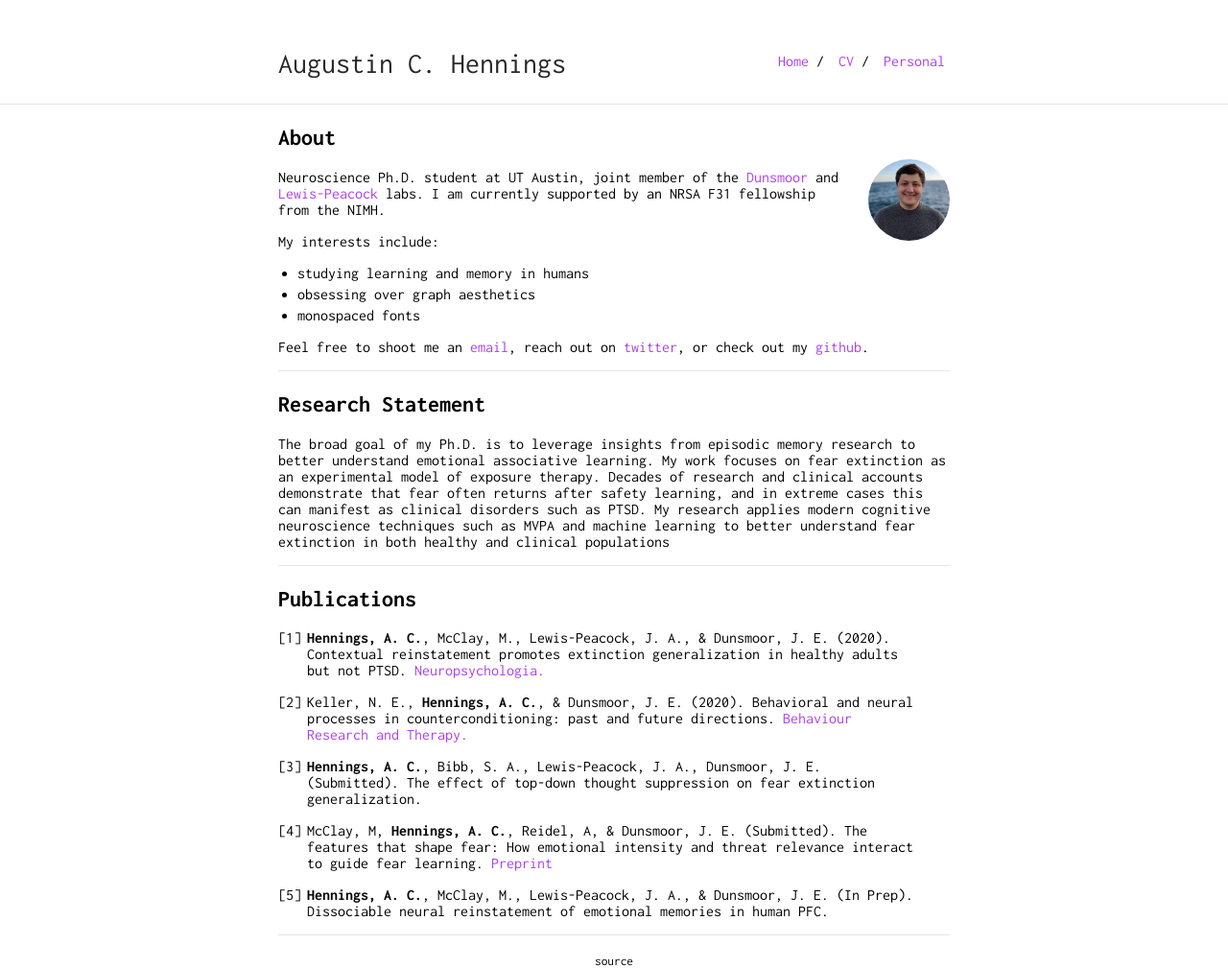
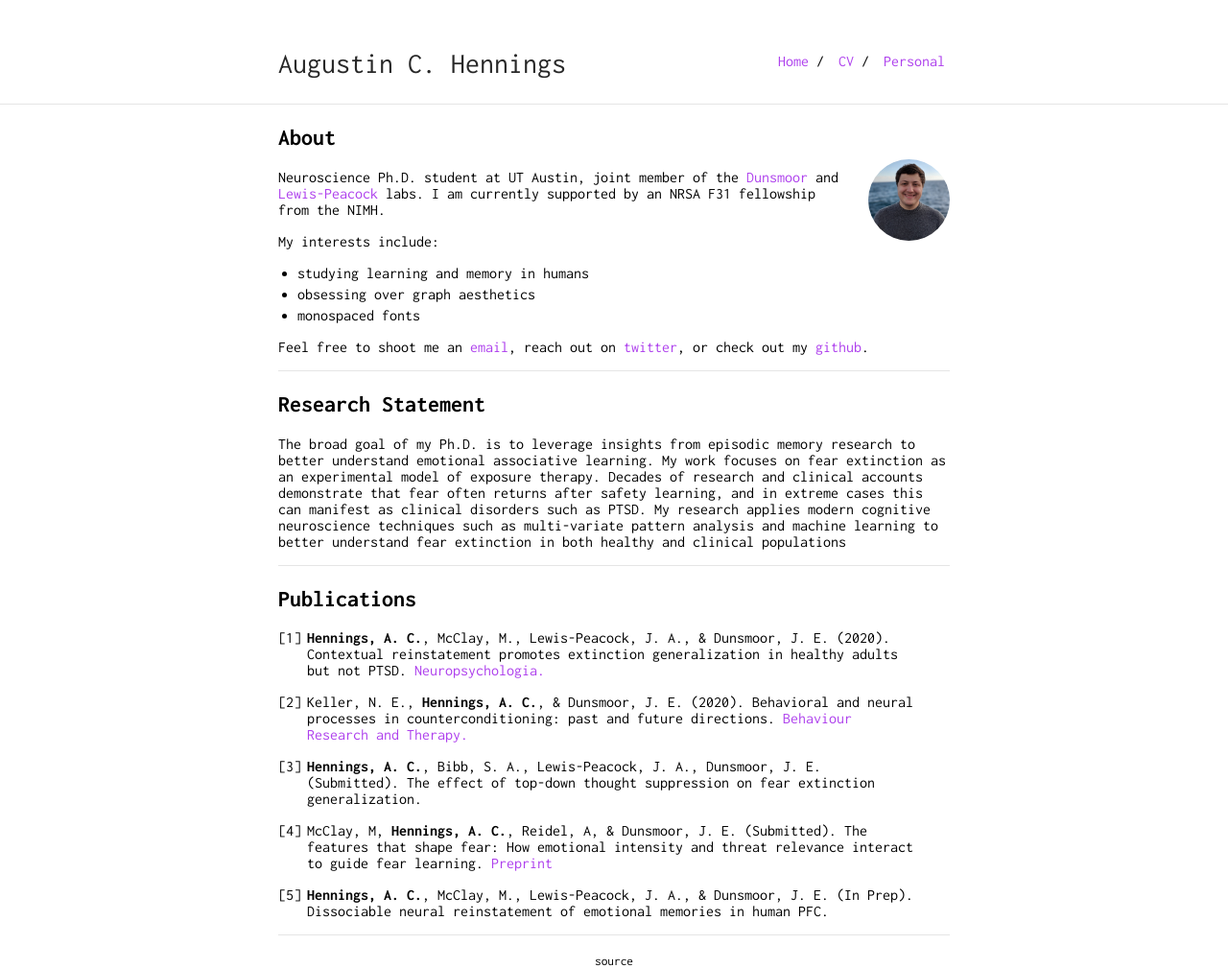
Before and after one commit to achennings/achennings.github.io, a Jekyll site: the page built from index.md, in a window 1280 px wide. Shown: the whole page at 96% size. Built offline with Jekyll 4.4.1, drawn with Linux system fonts in a browser that asks for light colours; our own code applies the rules of GitHub Pages for plain Markdown files.

Commit message:
final push

```diff
--- a/_config.yml
+++ b/_config.yml
@@ -1,5 +1,5 @@
 title: Augustin C. Hennings
-# url: https://achennings.github.io
+url: https://achennings.github.io
 # baseurl: "/index"
 # remote_theme: achennings/achennings.github.io@gem
 
--- a/index.md
+++ b/index.md
@@ -19,7 +19,7 @@
 
 ## Research Statement
 
-The broad goal of my Ph.D. is to leverage insights from episodic memory research to better understand emotional associative learning. My work focuses on fear extinction as an experimental model of exposure therapy. Decades of research and clinical accounts demonstrate that fear often returns after safety learning, and in extreme cases this can manifest as clinical disorders such as PTSD. My research applies modern cognitive neuroscience techniques such as MVPA and machine learning to better understand fear extinction in both healthy and clinical populations
+The broad goal of my Ph.D. is to leverage insights from episodic memory research to better understand emotional associative learning. My work focuses on fear extinction as an experimental model of exposure therapy. Decades of research and clinical accounts demonstrate that fear often returns after safety learning, and in extreme cases this can manifest as clinical disorders such as PTSD. My research applies modern cognitive neuroscience techniques such as multi-variate pattern analysis and machine learning to better understand fear extinction in both healthy and clinical populations
 
 ---
 
```
